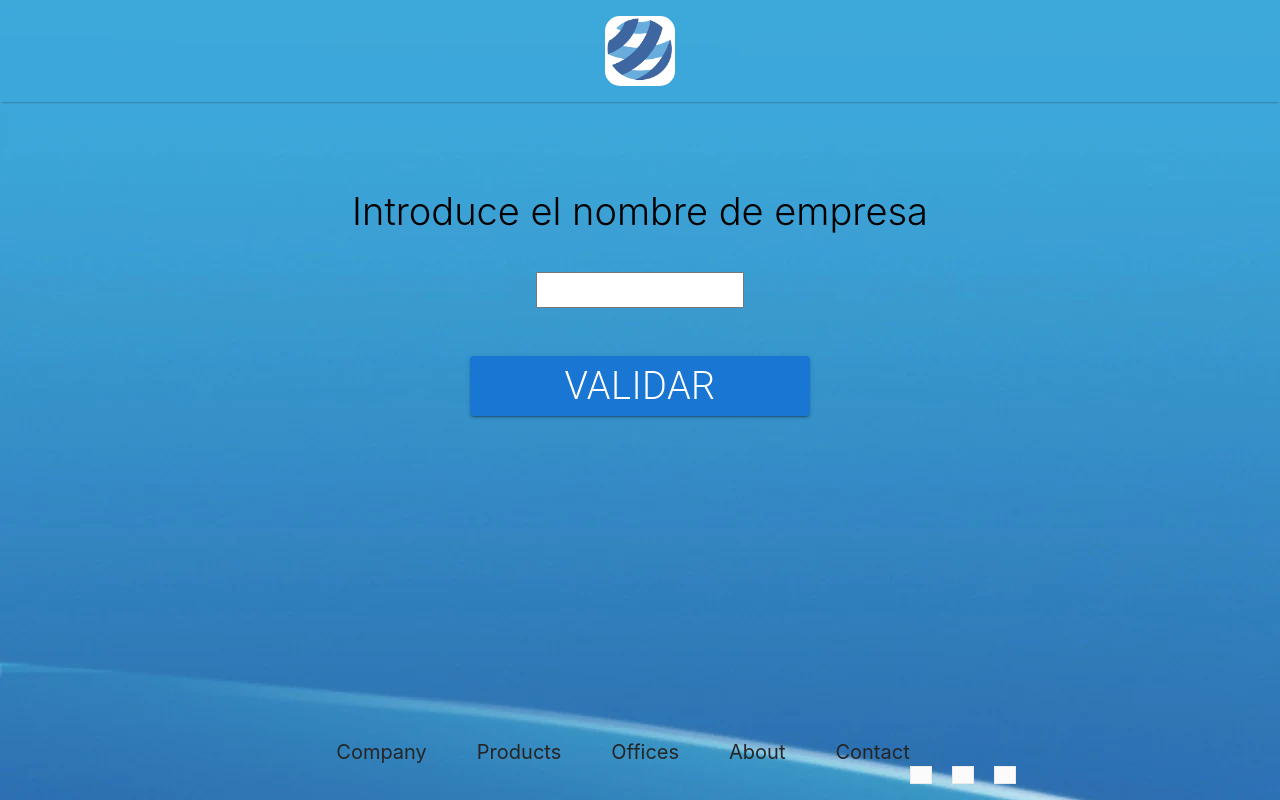
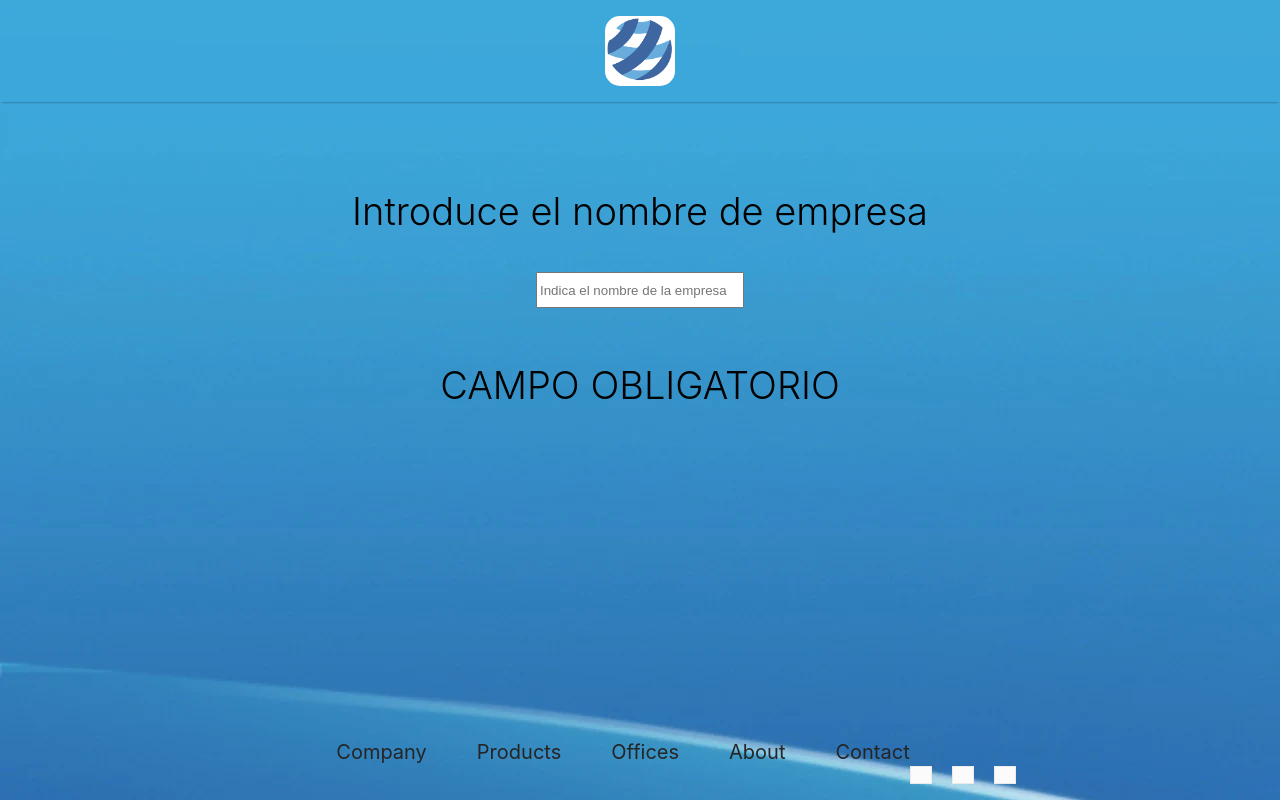
Before and after one commit to joffrea18/PROYECTOS_PRACTICAS, a React (Create React App) app: page / in a window 1280 px wide. Shown: the top 800 px of the page. Built offline with nearby package versions, Linux system fonts and the light colour scheme.

Commit message:
useState_

```diff
--- a/src/App.js
+++ b/src/App.js
@@ -1,6 +1,6 @@
 // import logo from './logo.svg';
 import './App.css';
-import { useState } from 'react';
+// import { useState } from 'react';
 import {BrowserRouter, Routes, Route } from 'react-router-dom';
 // import { slide as Menu } from 'react-burger-menu';
 import Footer from './Components/Footer/Footer';
--- a/src/Components/Navbar/Navbar.jsx
+++ b/src/Components/Navbar/Navbar.jsx
@@ -7,7 +7,7 @@ const Navbar = () => {
     return (
         <div className='navbar'>
             <img src={logo} alt='' />
-
+            {/* <h1>{emailAddress}</h1> */}
         </div>
     );
 }
--- a/src/Components/Welcome/Welcome.jsx
+++ b/src/Components/Welcome/Welcome.jsx
@@ -4,24 +4,19 @@ import { useState } from 'react';
 import { Link } from 'react-router-dom';
 import Button from '@mui/material/Button';
 
-const Welcome = () => {
+const Welcome = (props) => {
 
-     const [emailAddress, setEmailAddress] = useState('');
-     const handleChange = (e) => {
-         setEmailAddress(e.target.value);
+     const [ emailAddress, setEmailAddress ] = useState('');
+     const handleChange = (target) => {
+        const { name, value } = target;
+         setEmailAddress({...emailAddress, name, value });
        };
+       console.log(emailAddress);
 
-       if (emailAddress === 0){
-        return <e className="through"></e>
-       }
-
-    //    Introducir operador ternario que admita la next page si se tiene
-    //    aquí el input relleno
 
     return (
         <div>
-        {/* emailAddress = '' ? */}
-        <form>
+       <form>
             <label htmlFor="empresa">
                 <p>Introduce el nombre de empresa</p>
                 </label>
@@ -29,17 +24,20 @@ const Welcome = () => {
                     value={emailAddress}
                     onChange={handleChange}
                     type="text"
-                    id="empresa"
+                    placeholder='Indica el nombre de la empresa'
+                    name="empresa"
                     required
                 />
         </form>
+        {
+        emailAddress.length >= 5 ?
         <Link style={{ textDecoration: 'none' }} to='/buttonppal'>
-        <Button variant='contained'  >
-        <p>VALIDAR</p>
-        </Button>
+            <Button variant='contained'  >
+            <p>VALIDAR</p>
+            </Button>
         </Link>
-        {/* : */}
-
+        : <p>CAMPO OBLIGATORIO</p>
+    }
         </div>
     );
 }
```
Also changed, not shown: 1 other file (tests, documents, lock files or other folders).
